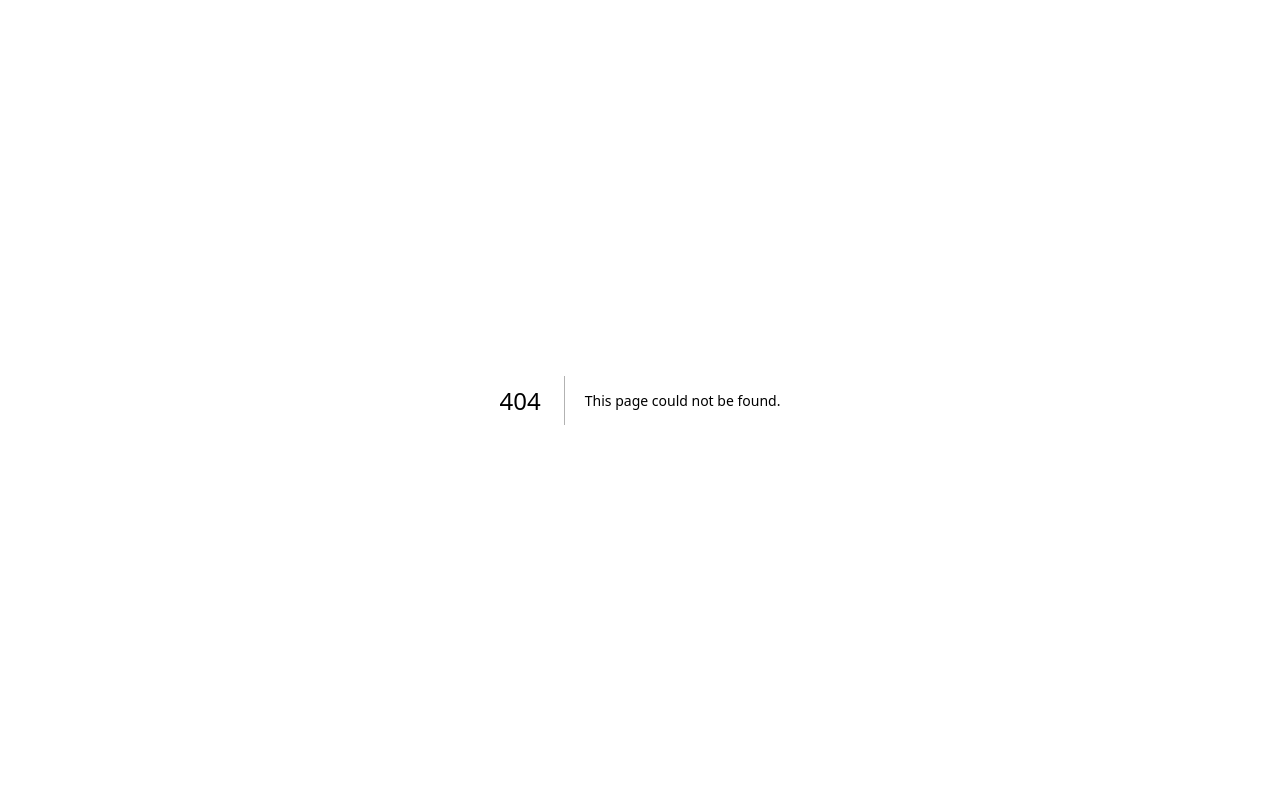
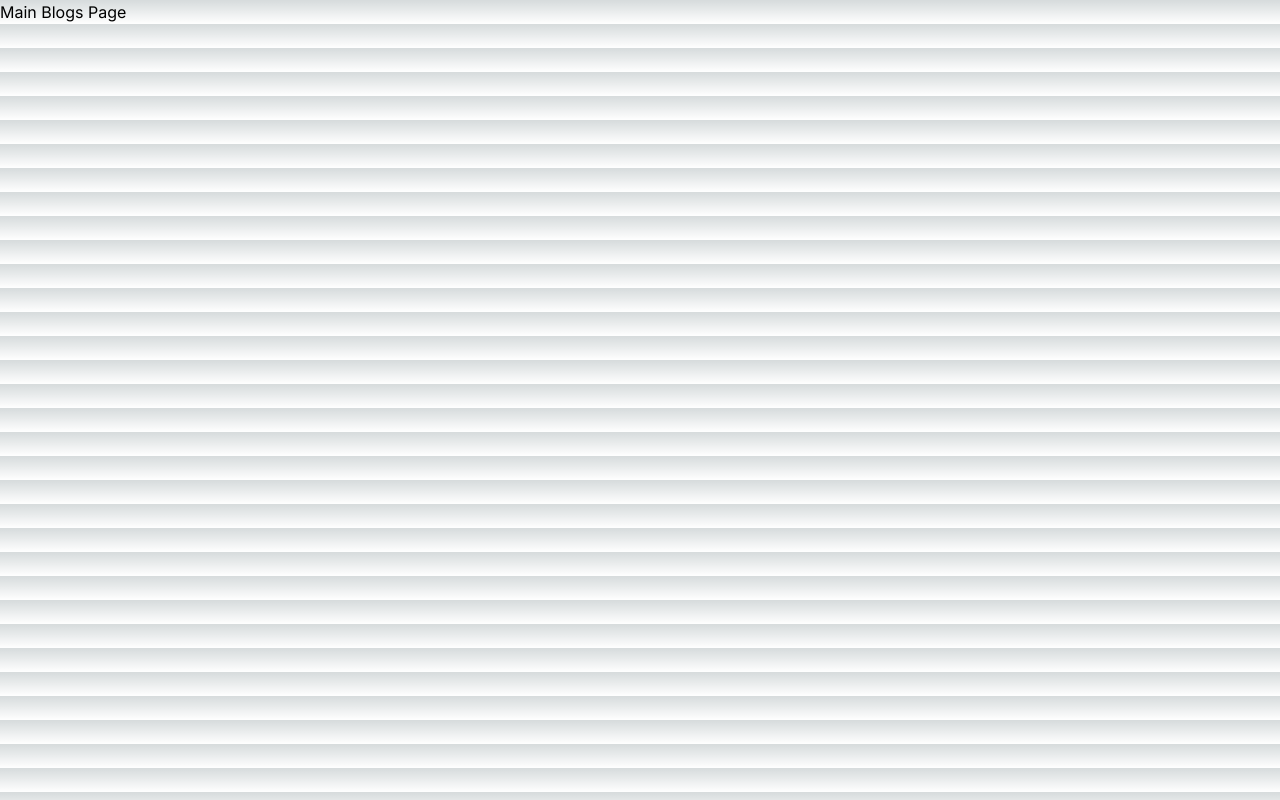
Before and after one commit to hiwafa/my-next-app, a Next.js app: page /blogs in a window 1280 px wide. Before the commit this address had no page. Built offline with nearby package versions, Linux system fonts and the light colour scheme.

Commit message:
blog dynamic routs

```diff
--- /dev/null
+++ b/src/app/blogs/[blog]/page.tsx
@@ -0,0 +1,10 @@
+
+export default ({params})=> {
+
+
+    return (
+        <div>
+           Single Blog: {params.blog}
+        </div>
+    )
+}
--- /dev/null
+++ b/src/app/blogs/[blog]/reviews/[review]/page.tsx
@@ -0,0 +1,10 @@
+
+export default (props)=> {
+
+
+    return (
+        <div>
+           Single Review: {props.params.review}
+        </div>
+    )
+}
--- /dev/null
+++ b/src/app/blogs/[blog]/reviews/page.tsx
@@ -0,0 +1,10 @@
+
+export default ()=> {
+
+
+    return (
+        <div>
+           Main Reviews Page
+        </div>
+    )
+}
--- /dev/null
+++ b/src/app/blogs/page.tsx
@@ -0,0 +1,10 @@
+
+export default ()=> {
+
+
+    return (
+        <div>
+           Main Blogs Page
+        </div>
+    )
+}
```
